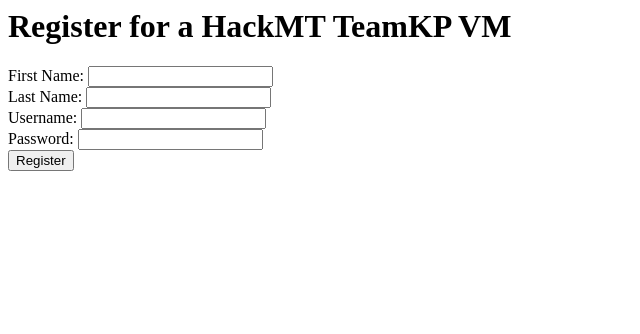
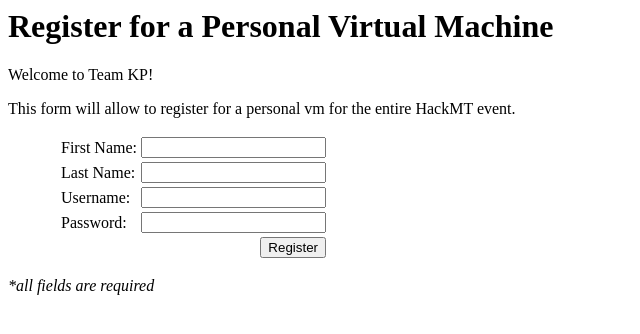
Before and after one commit to roguefalcon/rpi_docker_images, a Flask app: page / in a window 1280 px wide. Shown: the top 334 px of the page, without its empty margins (0-640 px from the left). Run offline with Flask 2, Linux system fonts and the light colour scheme.

Commit message:
Style updates to user registration

```diff
--- a/python-ldap/templates/user_registration.html
+++ b/python-ldap/templates/user_registration.html
@@ -1,15 +1,36 @@
 <html>
 
-<h1>Register for a HackMT TeamKP VM</h1>
+<h1>Register for a Personal Virtual Machine</h1>
+
+<p>Welcome to Team KP!</p>
+
+<p>This form will allow to register for a personal vm for the entire HackMT event.</p>
 
 <form method='post' action='/vm/new'>
 
-First Name: <input type='text' name='firstname'><br />
-Last Name: <input type='text' name='lastname'><br />
-Username: <input type='text' name='username'><br />
-Password: <input type='password' name='password'><br />
-<input type='submit' name='submit' value='Register'>
+<table style='padding: 0px 0px 0px 50px'>
+<tr>
+   <td>First Name:</td> <td><input type='text' name='firstname'></td>
+</tr>
+<tr>
+   <td>Last Name:</td> <td><input type='text' name='lastname'></td>
+</tr>
+<tr>
+   <td>Username:</td> <td><input type='text' name='username'></td>
+</tr>
+<tr>
+   <td>Password:</td> <td><input type='text' name='password'></td>
+</tr>
+<tr>
+  <td colspan=2 align=right text-align=right>
+    <input type='submit' name='submit' value='Register'>
+  </td>
+</tr>
+</table>
+
+<p>
+<i>*all fields are required</i>
+</p>
 
 </form>
-
 </html>
```
